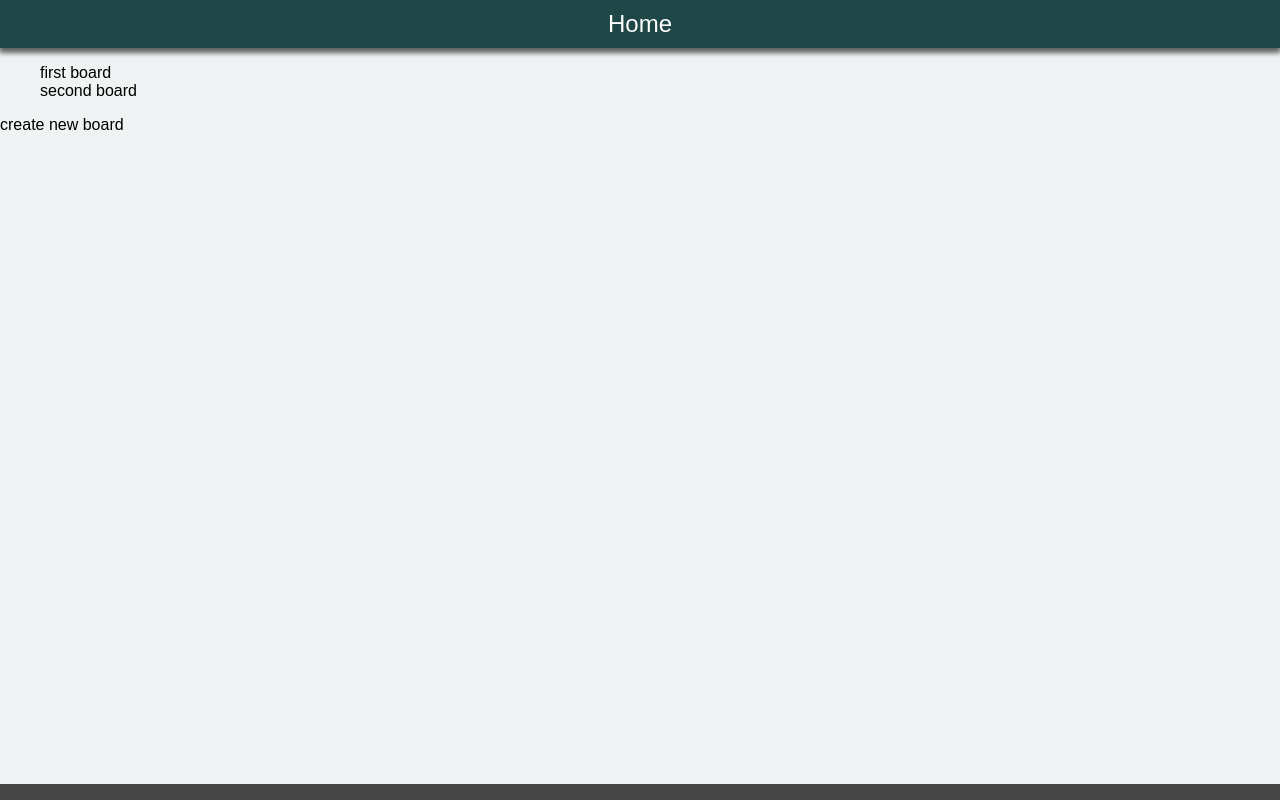
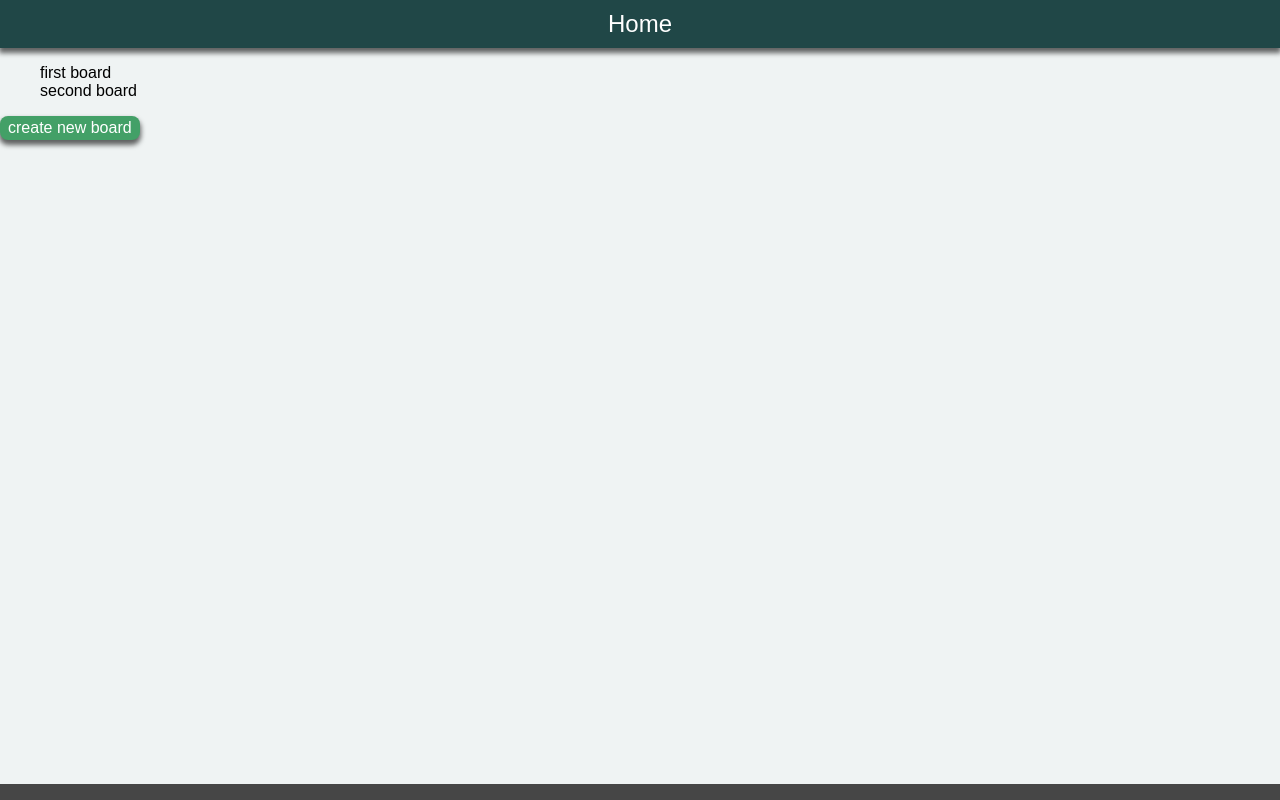
Before and after one commit to ebiryu/react-redux-study, a React (Create React App) app: page / in a window 1280 px wide. Built offline with nearby package versions, Linux system fonts and the light colour scheme.

Commit message:
update layout of button

```diff
--- a/src/components/BoardList.js
+++ b/src/components/BoardList.js
@@ -18,7 +18,10 @@ class BoardList extends React.Component {
             )
           })}
         </ul>
-        <div onClick={() => actions.createNewBoard(`board${Object.keys(boards.byId).length + 1}`)}>create new board</div>
+        <div
+          className='button__add-board'
+          onClick={() => actions.createNewBoard(`board${Object.keys(boards.byId).length + 1}`)}
+        >create new board</div>
       </div>
     );
   }
--- a/src/css/main.css
+++ b/src/css/main.css
@@ -49,6 +49,18 @@ a {
   justify-content: center;
   width: 100%;
   margin-top: 1rem;
+}
+.button__add-board {
+  cursor: pointer;
+  background-color: #43a067;
+  color: #ffffff;
+  border-radius: 0.5rem;
+  width: fit-content;
+  padding-top: 0.2rem;
+  padding-bottom: 0.2rem;
+  padding-left: 0.5rem;
+  padding-right: 0.5rem;
+  box-shadow: 0px 4px 5px 1px rgba(0,0,0,0.6);
 }
 .column-master {
   display: flex;
```
